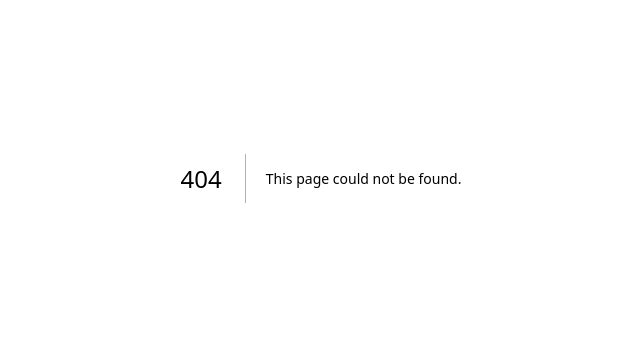
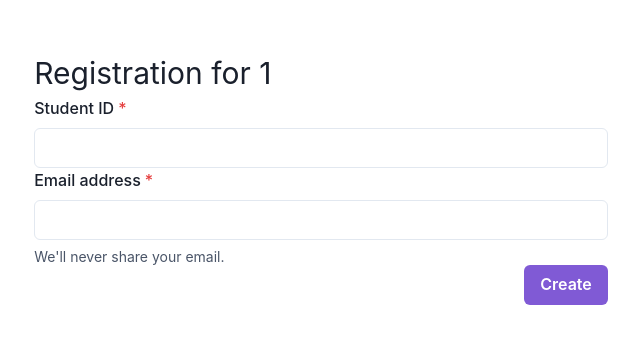
Before and after one commit to farzad80rad/voting, a Next.js app in the folder app/fabric-voting-client/: page /register/1 in a window 1280 px wide. Before the commit this address had no page. Shown: the part 222-566 px from the top of the page, without its empty margins (319-959 px from the left). Built offline with nearby package versions, Linux system fonts and the light colour scheme.

Commit message:
added registration page

```diff
--- a/app/fabric-voting-client/package.json
+++ b/app/fabric-voting-client/package.json
@@ -9,7 +9,7 @@
     "lint": "next lint"
   },
   "dependencies": {
-    "@chakra-ui/react": "^2.5.3",
+    "@chakra-ui/react": "^2.5.5",
     "@emotion/react": "^11.10.6",
     "@emotion/styled": "^11.10.6",
     "@types/node": "18.15.9",
@@ -18,7 +18,7 @@
     "date-fns": "^2.29.3",
     "eslint": "8.36.0",
     "eslint-config-next": "13.2.4",
-    "framer-motion": "^10.9.1",
+    "framer-motion": "^10.10.0",
     "next": "13.2.4",
     "react": "18.2.0",
     "react-datepicker": "^4.10.0",
--- /dev/null
+++ b/app/fabric-voting-client/pages/register/[electionID].tsx
@@ -0,0 +1,44 @@
+import { useRouter } from 'next/router'
+import {
+  VStack,
+  Container,
+  Text,
+  FormControl,
+  FormLabel,
+  Button,
+  Input,
+  FormHelperText,
+  Flex,
+} from "@chakra-ui/react";
+
+export default function Register() {
+
+  // Get electionID from URL
+  const router = useRouter()
+  const { electionID } = router.query
+
+  return (
+    // Registration Form
+    <VStack>
+      <Container>
+        <Flex direction={'column'} justifyContent={'center'} justifyItems={'center'} h={'100vh'}>
+          <Text fontSize={'3xl'} >Registration for {electionID}</Text>
+          <FormControl isRequired>
+            <FormLabel>Student ID</FormLabel>
+            <Input type='studentId' />
+          </FormControl>
+          <FormControl isRequired>
+            <FormLabel>Email address</FormLabel>
+            <Input type='email' />
+            <FormHelperText>We'll never share your email.</FormHelperText>
+          </FormControl>
+          {/* Submit button */}
+          <Flex justifyContent={'end'}>
+            <Button colorScheme='purple'>Create</Button>
+          </Flex>
+        </Flex>
+
+      </Container>
+    </VStack>
+  )
+}
```
Also changed, not shown: 1 other file (tests, documents, lock files or other folders).
